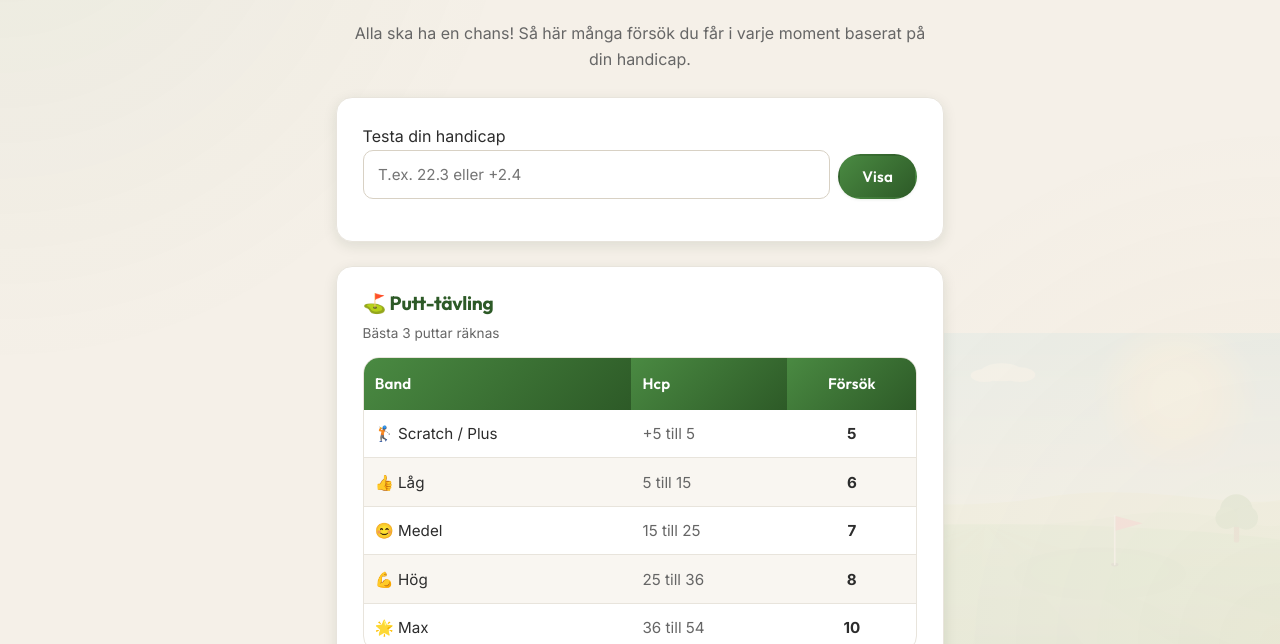
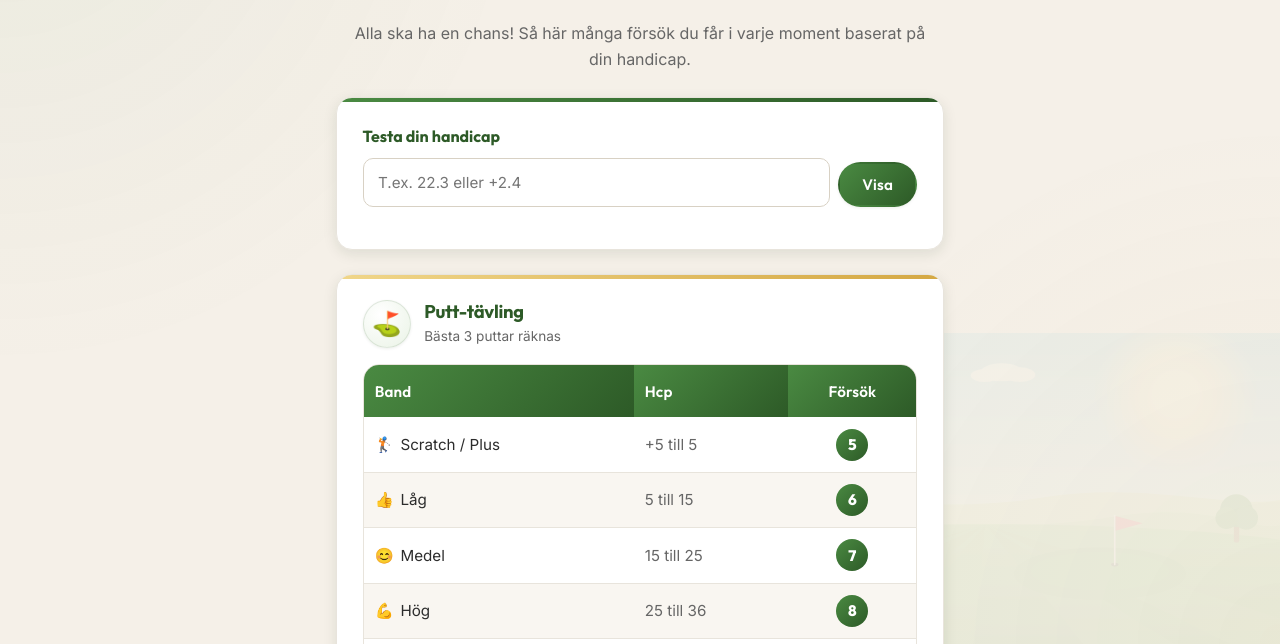
Before and after one commit to HenrikSondergaard/TrelleMasters, a website with bundled scripts: page hcp-info.html in a window 1280 px wide. Shown: the part 156-800 px from the top of the page. Built offline with nearby package versions, Linux system fonts and the light colour scheme.

Commit message:
[#21] hcp-info: momentkort + Försök-pills + golf-kalkylator (#30)
Momentkort med emoji-badges, Försök som fairway-pills, kalkylator med accent + gold resultatkort. Endast visuellt; hcp-info.js-kontrakt bevarat.

```diff
--- /dev/null
+++ b/css/src/_hcp.scss
@@ -0,0 +1,111 @@
+// ============================================================
+//  HCP INFO (hcp-info.html)
+// ============================================================
+
+// Calculator card with a fairway accent strip
+.hcp-calc {
+  position: relative;
+  overflow: hidden;
+}
+
+.hcp-calc::before {
+  content: '';
+  position: absolute;
+  top: 0;
+  left: 0;
+  right: 0;
+  height: 4px;
+  background: var(--gradient-fairway);
+}
+
+.hcp-calc label {
+  display: block;
+  margin-bottom: 0.5rem;
+  font-family: var(--font-display);
+  font-weight: 700;
+  color: var(--color-primary);
+}
+
+// Moment cards
+.hcp-moment {
+  position: relative;
+  overflow: hidden;
+}
+
+.hcp-moment::before {
+  content: '';
+  position: absolute;
+  top: 0;
+  left: 0;
+  right: 0;
+  height: 4px;
+  background: var(--gradient-accent);
+}
+
+.hcp-moment-head {
+  display: flex;
+  align-items: center;
+  gap: 0.85rem;
+  margin-bottom: 1rem;
+}
+
+.hcp-moment-emoji {
+  flex: 0 0 auto;
+  display: flex;
+  align-items: center;
+  justify-content: center;
+  width: 48px;
+  height: 48px;
+  border-radius: 50%;
+  background: radial-gradient(circle at 35% 30%, #ffffff, var(--color-mint));
+  border: 1px solid rgba(45, 90, 39, 0.12);
+  box-shadow: var(--shadow-sm);
+  font-size: 1.5rem;
+  line-height: 1;
+}
+
+.hcp-moment-head h3 {
+  color: var(--color-primary);
+  font-size: 1.15rem;
+  line-height: 1.2;
+}
+
+.hcp-moment-rule {
+  margin-top: 0.15rem;
+  font-size: 0.85rem;
+  color: var(--color-text-light);
+}
+
+.hcp-band-emoji {
+  margin-right: 0.15rem;
+}
+
+// "Försök" count as a bold fairway pill
+.hcp-attempts {
+  display: inline-flex;
+  align-items: center;
+  justify-content: center;
+  min-width: 2rem;
+  height: 2rem;
+  padding: 0 0.5rem;
+  border-radius: var(--radius-pill);
+  background: var(--gradient-fairway);
+  color: #fff;
+  font-family: var(--font-display);
+  font-weight: 800;
+  font-size: 0.95rem;
+}
+
+// Calculator result
+.hcp-result-card {
+  background: linear-gradient(135deg, #fffaf0 0%, #fbeecb 100%);
+  border: 1px solid var(--color-accent);
+}
+
+.hcp-result-band {
+  margin-bottom: 0.85rem;
+  font-family: var(--font-display);
+  font-weight: 800;
+  font-size: 1.05rem;
+  color: var(--color-accent-dark);
+}
--- a/css/src/main.scss
+++ b/css/src/main.scss
@@ -12,5 +12,6 @@
 @use 'scoreboard';
 @use 'registration';
 @use 'participants';
+@use 'hcp';
 @use 'utilities';
 @use 'a11y';
--- a/hcp-info.html
+++ b/hcp-info.html
@@ -38,7 +38,7 @@
       </p>
 
       <!-- HCP-kalkylator -->
-      <div class="card mb-3">
+      <div class="card mb-3 hcp-calc">
         <label for="hcp-input">Testa din handicap</label>
         <div style="display:flex; gap:0.5rem; align-items:flex-end;">
           <input type="text" id="hcp-input" inputmode="decimal"
--- a/js/hcp-info.js
+++ b/js/hcp-info.js
@@ -16,20 +16,21 @@ function renderTables() {
         : `${band.min} till ${band.max}`;
       return `
         <tr>
-          <td><span>${band.emoji}</span> ${band.label}</td>
+          <td class="hcp-band"><span class="hcp-band-emoji" aria-hidden="true">${band.emoji}</span> ${band.label}</td>
           <td class="text-muted">${hcpRange}</td>
-          <td class="text-center"><strong>${attempts}</strong></td>
+          <td class="text-center"><span class="hcp-attempts">${attempts}</span></td>
         </tr>`;
     }).join('');
 
     return `
-      <div class="card" style="margin-bottom: 1rem;">
-        <h3 style="color: var(--color-primary); margin-bottom: 0.5rem;">
-          ${moment.emoji} ${moment.name}
-        </h3>
-        <p class="text-muted" style="font-size: 0.85rem; margin-bottom: 0.75rem;">
-          ${moment.rule}
-        </p>
+      <div class="card hcp-moment">
+        <div class="hcp-moment-head">
+          <span class="hcp-moment-emoji" aria-hidden="true">${moment.emoji}</span>
+          <div>
+            <h3>${moment.name}</h3>
+            <p class="hcp-moment-rule">${moment.rule}</p>
+          </div>
+        </div>
         <div class="table-wrapper">
           <table>
             <thead>
@@ -74,14 +75,12 @@ function setupCalculator() {
     let attemptsHtml = MOMENTS.map((moment) => {
       const bandIndex = HCP_BANDS.findIndex((b) => b.id === band.id);
       const attempts = moment.attempts[bandIndex];
-      return `<tr><td>${moment.emoji} ${moment.name}</td><td class="text-center"><strong>${attempts}</strong></td></tr>`;
+      return `<tr><td>${moment.emoji} ${moment.name}</td><td class="text-center"><span class="hcp-attempts">${attempts}</span></td></tr>`;
     }).join('');
 
     result.innerHTML = `
-      <div class="card" style="background: var(--color-bg); padding: 1rem;">
-        <p style="font-weight: 700; color: var(--color-primary); margin-bottom: 0.5rem;">
-          ${band.emoji} Ditt band: ${band.label}
-        </p>
+      <div class="card hcp-result-card">
+        <p class="hcp-result-band"><span aria-hidden="true">${band.emoji}</span> Ditt band: ${band.label}</p>
         <table>
           <thead><tr><th>Moment</th><th class="text-center">Försök</th></tr></thead>
           <tbody>${attemptsHtml}</tbody>
```
Also changed, not shown: css/style.css.
